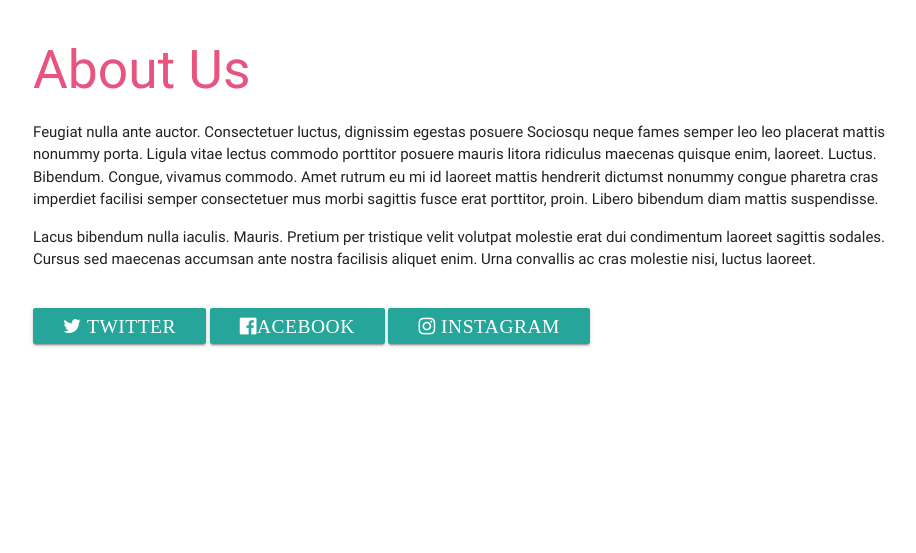
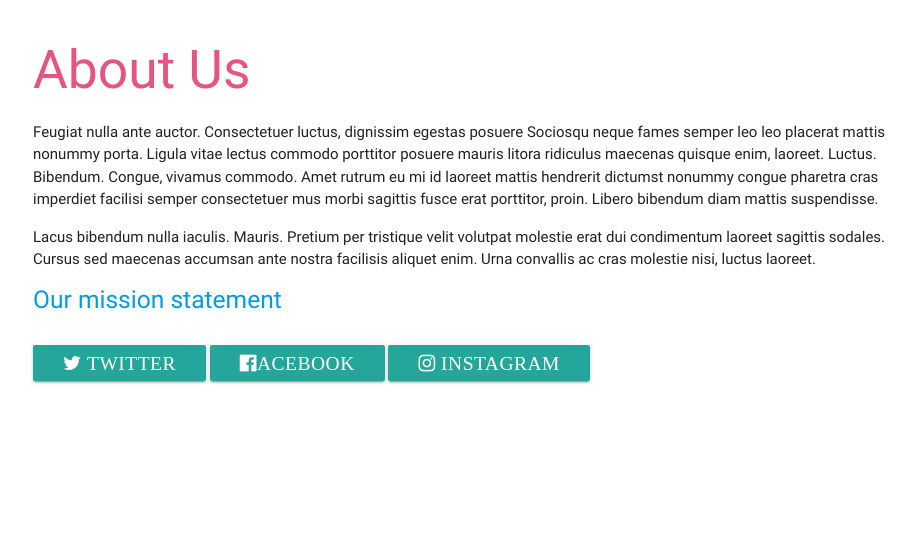
Before and after one commit to bli7/blog, a Django app: page / in a window 1280 px wide. Shown: the part 565-1118 px from the top of the page, without its empty margins (159-1075 px from the left). Before the commit the page ends 912 px from the top, so only its background shows below. Run offline with Django 3.2, Linux system fonts and the light colour scheme; some libraries are stand-ins or nearby versions.

Commit message:
add mission video

```diff
--- a/blog/templates/blog/homepage.html
+++ b/blog/templates/blog/homepage.html
@@ -59,6 +59,8 @@
           ante nostra facilisis aliquet enim. Urna convallis ac cras molestie nisi, luctus laoreet.
       </p>
 
+      <a href = "https://vimeo.com/230097010"> <h5>Our mission statement</h5> </a>
+
       <br>
       <!-- actually the link doesn't work, only the instagram one works-->
       <a href = "https://twitter.com/?lang=en">
```
